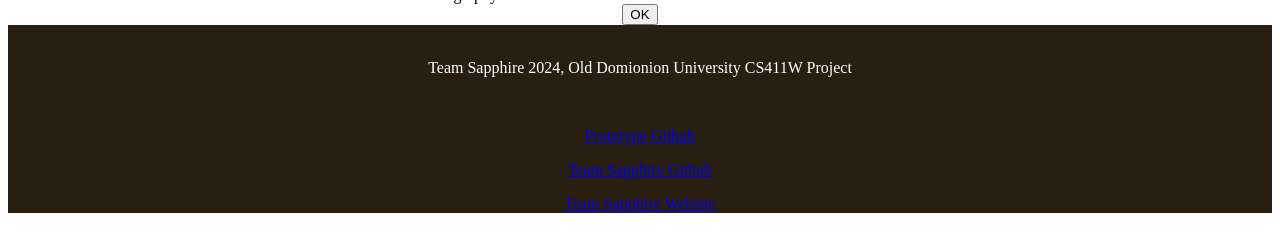
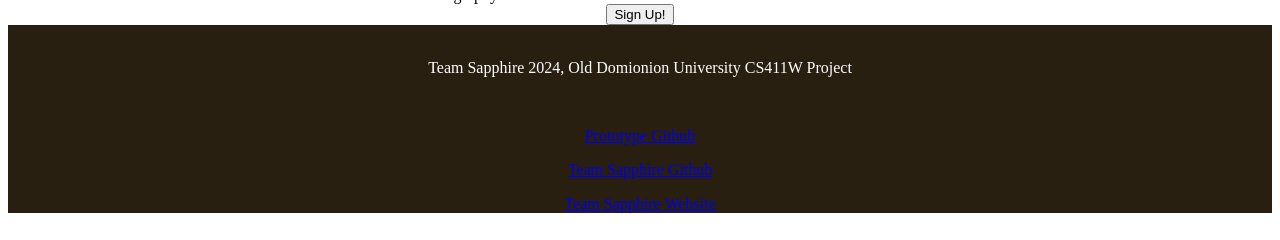
Before and after one commit to zwasique/F24-Sapphire, a Django app: page /pages/signup in a window 1280 px wide. Shown: the part 356-596 px from the top of the page. Run offline with Django 5.2, Linux system fonts and the light colour scheme.

Commit message:
changed ok to sign up because that's cuter

```diff
--- a/UConnect/database/templates/database/pages/signup.html
+++ b/UConnect/database/templates/database/pages/signup.html
@@ -14,7 +14,7 @@
                             {{ field.label_tag }} {{ field }}
                         </div>
                         {% endfor %}
-                        <input type = "submit" value="OK">
+                        <input type = "submit" value="Sign Up!">
                     </form>
         </body>
     <nav><div id="footer">
```
